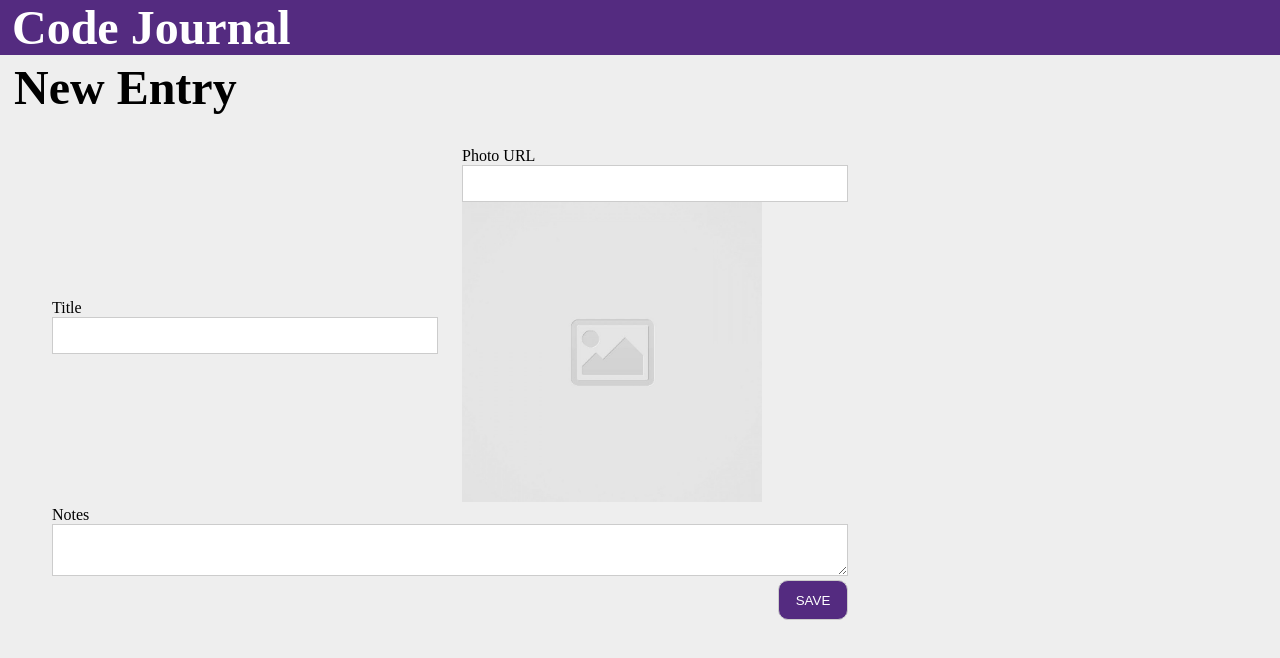
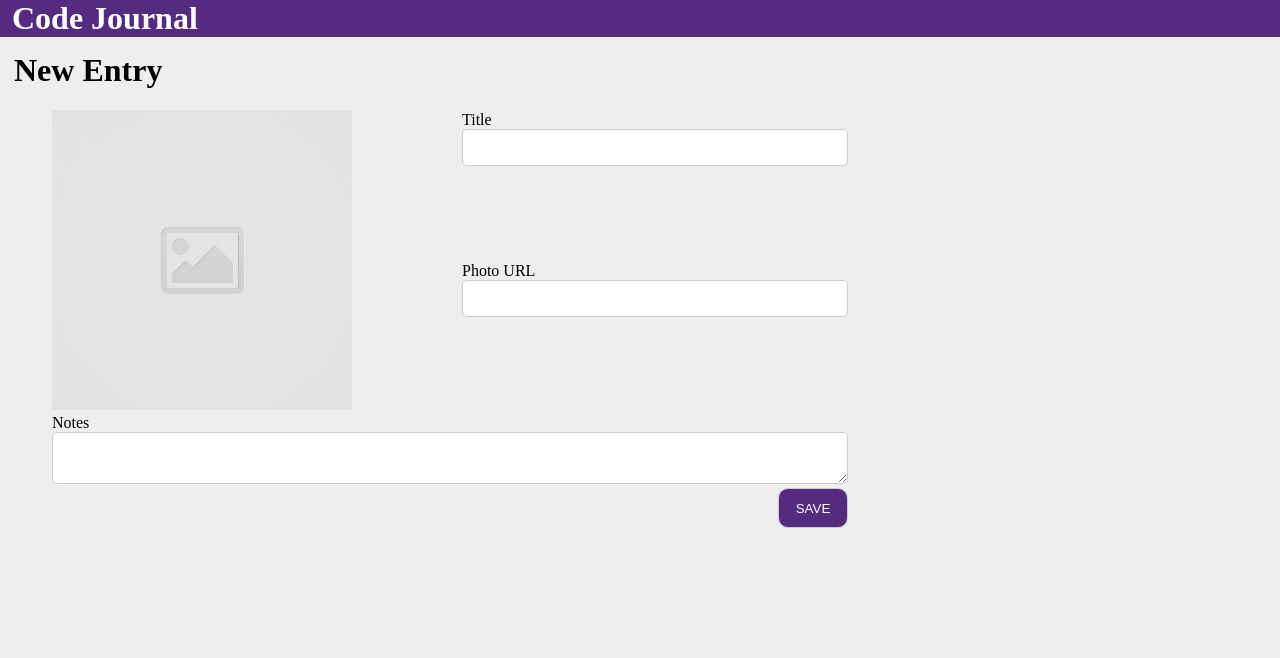
Before and after one commit to TreMitchell/code-journal, a website: page index.html in a window 1280 px wide. Drawn offline with Linux system fonts and the light colour scheme.

Commit message:
Completed issue #1, user can create an entry. #1

```diff
--- a/css/layout.css
+++ b/css/layout.css
@@ -13,11 +13,6 @@
   flex-wrap: wrap;
   justify-content: space-between;
 }
-
-/* .column-full {
-  width: 100%;
-  margin-bottom: 1.5rem;
-} */
 
 .column-half {
   width: 50%;
--- a/css/styles.css
+++ b/css/styles.css
@@ -9,17 +9,13 @@ body {
 }
 
 header h1 {
-  font-size: xxx-large;
   background-color: rgb(84, 43, 128);
   color: white;
   margin: 0;
 }
 
 .new-entry {
-  font-size: xxx-large;
   padding: 0;
-  margin-top: -20px;
-  margin-left: -38px;
 }
 
 input,
@@ -28,6 +24,13 @@ button {
   width: 100%;
   padding: 10px;
   border: 1px solid #ccc;
+  border-radius: 5px;
+}
+
+.input {
+  position: relative;
+  top: -6rem;
+  margin-top: 6rem;
 }
 
 button {
@@ -41,17 +44,27 @@ button {
 }
 
 @media only screen and (width <= 768px) {
+  .new-entry {
+    margin-top: 1.5rem;
+    margin-right: 10px;
+  }
+
   form {
     max-width: 600px;
     margin: 0 auto;
   }
 
-  header h1 {
-    color: black;
+  .input {
+    margin-bottom: 20px;
   }
 }
 
 @media screen and (width >= 1024px) {
+  .new-entry {
+    margin-top: -10px;
+    margin-left: -38px;
+  }
+
   .container {
     padding: 40px;
   }
--- a/index.html
+++ b/index.html
@@ -20,24 +20,30 @@
       <h1 class="column-full">Code Journal</h1>
     </header>
     <main class="container">
+      <div class="column-full">
+        <h1 class="new-entry">New Entry</h1>
+      </div>
+      <!--  -->
       <div data-view="journal-entry-form">
+        <!--  -->
         <form id="entry-form">
-          <div class="column-full">
-            <h1 class="new-entry">New Entry</h1>
-          </div>
           <div class="row">
             <div class="column-half">
-              <label for="title">Title</label>
-              <input type="text" id="title" required />
-            </div>
-            <div class="column-half">
-              <label for="photo-url">Photo URL</label>
-              <input type="url" id="photo-url" required />
               <img
                 id="url-preview"
                 src="/images/placeholder-image-square.jpg"
                 alt="Image preview"
                 class="url-preview" />
+            </div>
+            <div class="column-half">
+              <div class="input">
+                <label for="title">Title</label>
+                <input type="text" id="title" required />
+              </div>
+              <div class="input">
+                <label for="photo-url">Photo URL</label>
+                <input type="url" id="photo-url" required />
+              </div>
             </div>
             <div class="column-full">
               <label for="content">Notes</label>
```
